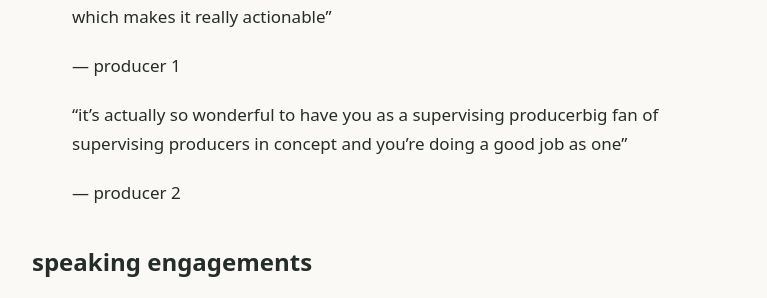
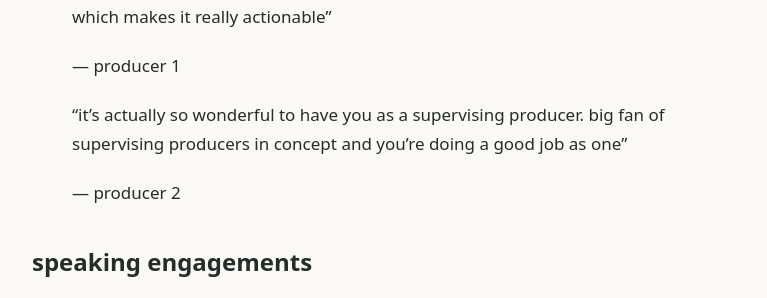
Before and after one commit to macyagilliam/macyagilliam, a Jekyll site: the page built from work-with-me.md, in a window 1280 px wide. Shown: the part 718-1016 px from the top of the page, without its empty margins (256-1023 px from the left). Built offline with Jekyll 4.4.1, drawn with Linux system fonts in a browser that asks for light colours.

Commit message:
Add the missing sentence break in a testimonial

```diff
--- a/work-with-me.md
+++ b/work-with-me.md
@@ -19,7 +19,7 @@ unofficial testimonials from Morning Brew coworkers:
 >
 > — producer 1
 >
-> “it’s actually so wonderful to have you as a supervising producerbig fan of supervising producers in concept and you’re doing a good job as one”
+> “it’s actually so wonderful to have you as a supervising producer. big fan of supervising producers in concept and you’re doing a good job as one”
 >
 > — producer 2
 
```
